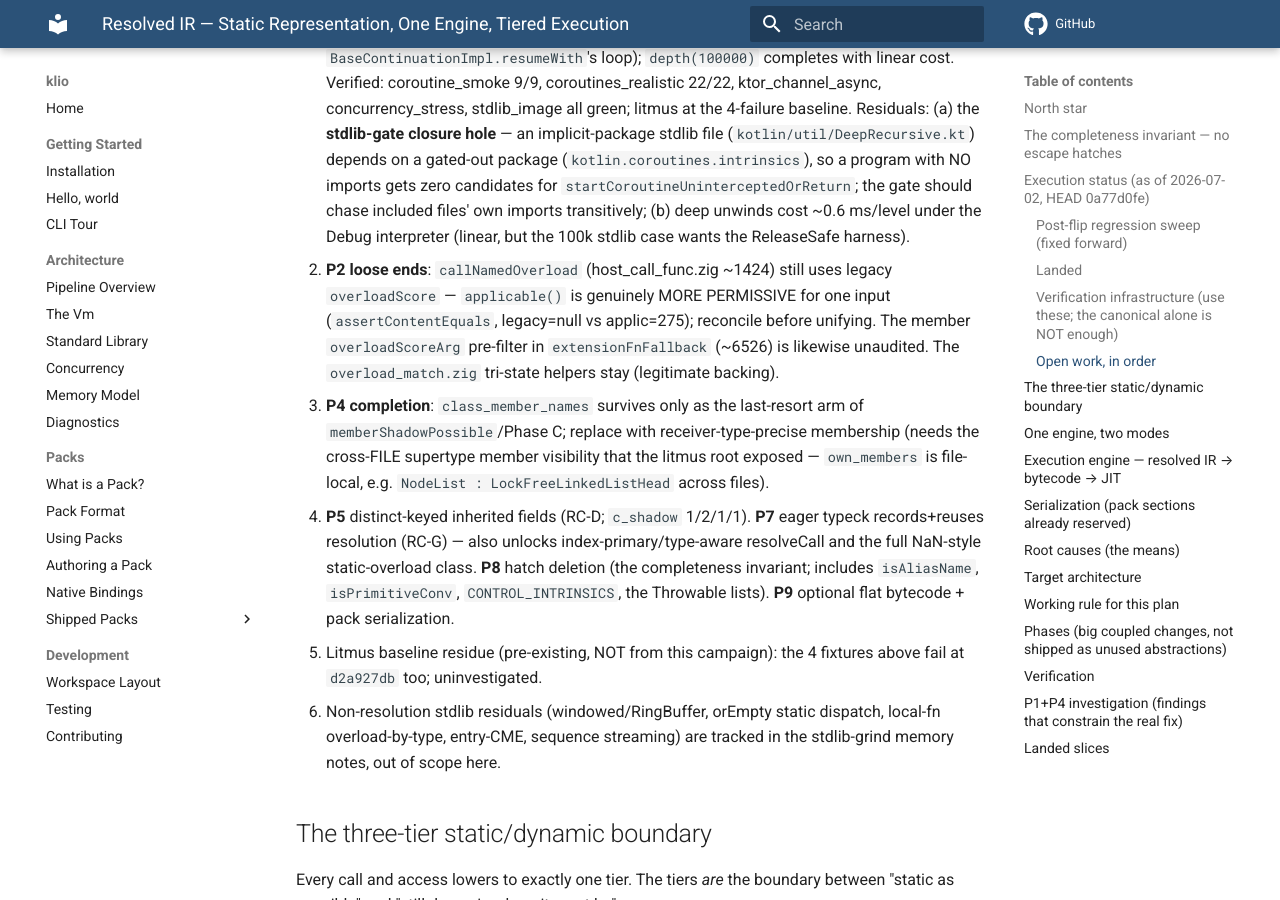
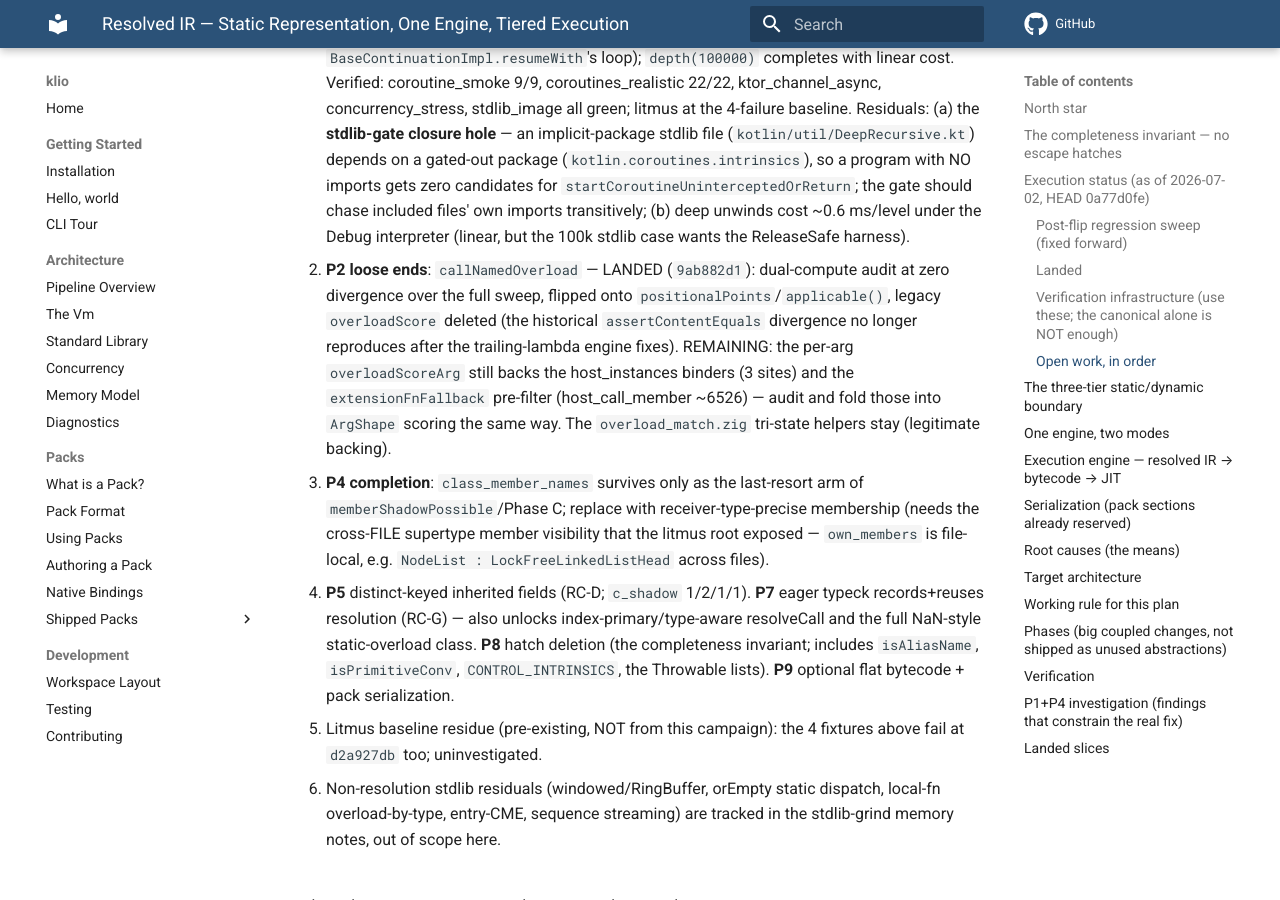
Before and after one commit to DrewCarlson/klio, an MkDocs documentation site: the page built from docs/resolution-unification-plan.md, in a window 1280 px wide and 900 px high, scrolled down 5383 px. Built offline with MkDocs 1.6.1 and Material for MkDocs 9.7.7, drawn with Linux system fonts in a browser that asks for light colours; comment, search, counter and statistics services are not loaded.

Commit message:
docs: callNamedOverload flip recorded; remaining per-arg scorer sites listed

```diff
--- a/docs/resolution-unification-plan.md
+++ b/docs/resolution-unification-plan.md
@@ -216,11 +216,14 @@ recover arc ran 2006 → 2000 (P1) → 1997 (P2, behavior-neutral by audit proof
    chase included files' own imports transitively; (b) deep unwinds cost ~0.6 ms/level
    under the Debug interpreter (linear, but the 100k stdlib case wants the ReleaseSafe
    harness).
-2. **P2 loose ends**: `callNamedOverload` (host_call_func.zig ~1424) still uses legacy
-   `overloadScore` — `applicable()` is genuinely MORE PERMISSIVE for one input
-   (`assertContentEquals`, legacy=null vs applic=275); reconcile before unifying. The
-   member `overloadScoreArg` pre-filter in `extensionFnFallback` (~6526) is likewise
-   unaudited. The `overload_match.zig` tri-state helpers stay (legitimate backing).
+2. **P2 loose ends**: `callNamedOverload` — LANDED (`9ab882d1`): dual-compute audit
+   at zero divergence over the full sweep, flipped onto
+   `positionalPoints`/`applicable()`, legacy `overloadScore` deleted (the historical
+   `assertContentEquals` divergence no longer reproduces after the trailing-lambda
+   engine fixes). REMAINING: the per-arg `overloadScoreArg` still backs the
+   host_instances binders (3 sites) and the `extensionFnFallback` pre-filter
+   (host_call_member ~6526) — audit and fold those into `ArgShape` scoring the same
+   way. The `overload_match.zig` tri-state helpers stay (legitimate backing).
 3. **P4 completion**: `class_member_names` survives only as the last-resort arm of
    `memberShadowPossible`/Phase C; replace with receiver-type-precise membership
    (needs the cross-FILE supertype member visibility that the litmus root exposed —
```
